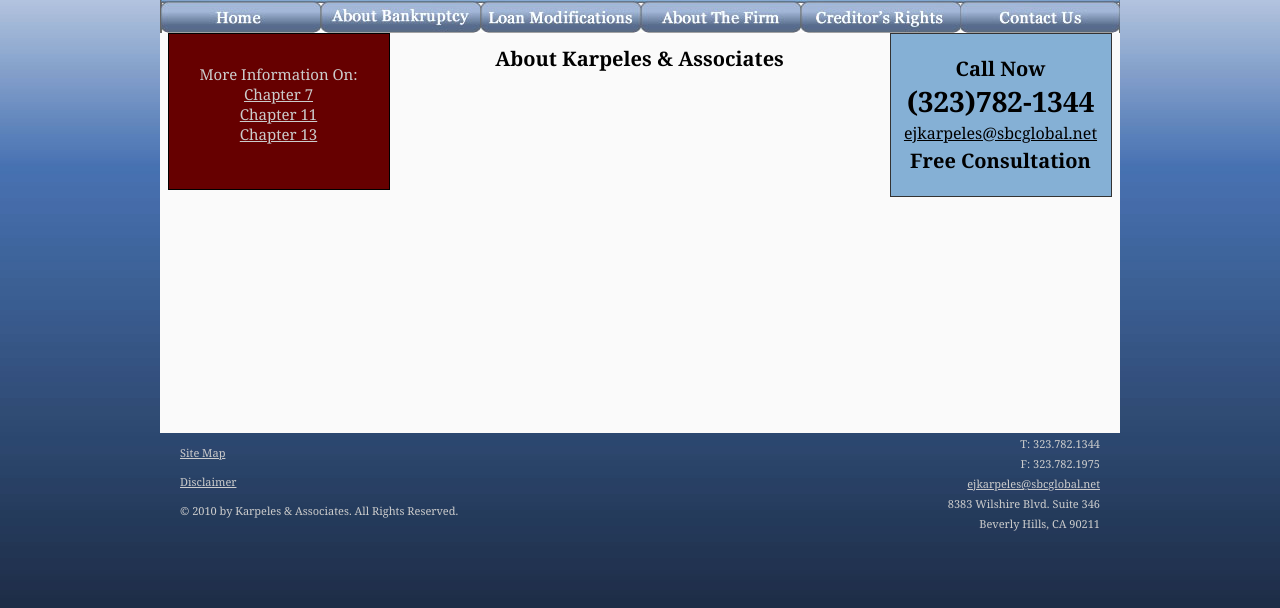
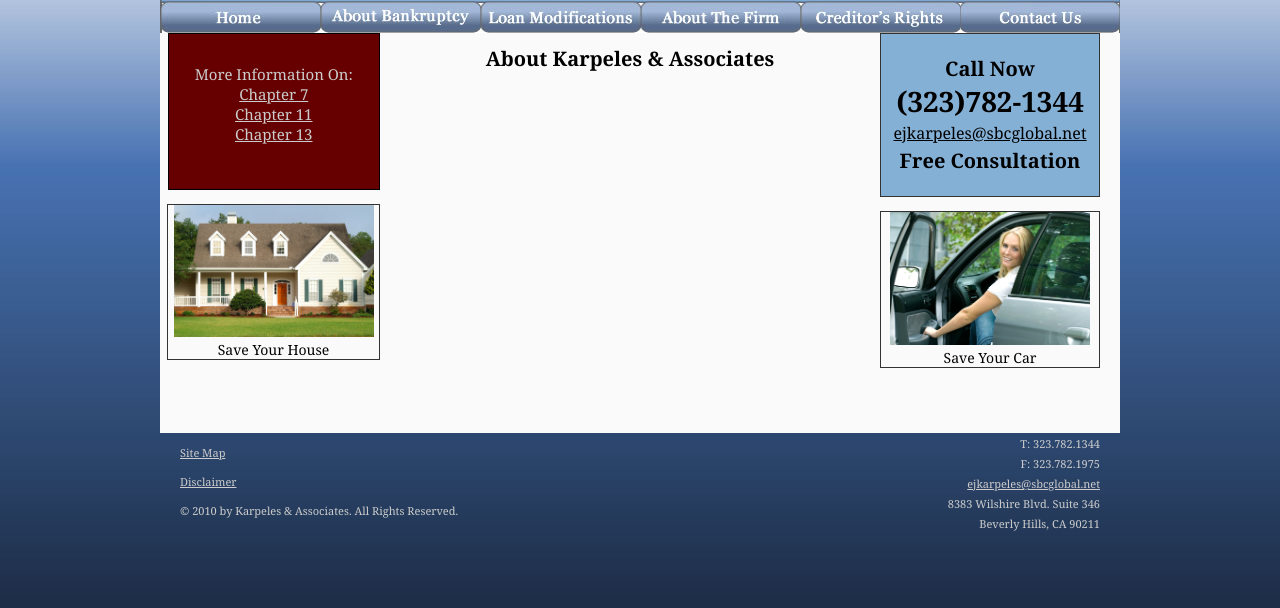
Before and after one commit to emlprime/karpelesbankruptcy, a Django app: template templates/about.html in a window 1280 px wide. Shown: the part 130-738 px from the top of the page. Run offline with Django 3.2, Linux system fonts and the light colour scheme; the template is opened without the code that fills it, so the values that code supplies are empty.

Commit message:
added save house and save car images to base template

```diff
--- a/site_media/stylesheets/base.css
+++ b/site_media/stylesheets/base.css
@@ -185,6 +185,24 @@
   margin-bottom: 0.5em;
 }
 
+#save_house, #save_car
+{
+  border: 1px solid #333333;
+  margin-top: 1em;
+  font-size: 14px;
+}
+
+#save_house
+{
+  margin-left: 0.5em;
+}
+
+
+#save_house img, #save_car img
+{
+  width: 200px;
+}
+
 #disclaimer h1
 {
   font-size:16px;
--- a/templates/base.html
+++ b/templates/base.html
@@ -42,12 +42,18 @@
 
     <div id="page" class="grid_16 alpha">
 
-	<div id="nav_2" class="grid_4 alpha">
+      <div class="grid_4 alpha">
+	<div id="nav_2">
 	  <p>More Information On:</p>
 	  <p><a href="/chapter_7/">Chapter 7</a></p>
 	  <p><a href="/chapter_11/">Chapter 11</a></p>
 	  <p><a href="/chapter_13/">Chapter 13</a></p>
 	</div>
+	<div id="save_house">
+	  <img src="/site_media/images/house.jpg" alt="Save Your House" />
+	  <p>Save Your House</p>
+	</div>
+      </div>
 
       <div class="grid_8" id="content">
 	{% block content %}
@@ -55,11 +61,19 @@
 	{% endblock %}
       </div>
 
-      <div id="contact_bar" class="grid_4 omega">
+      <div class="grid_4 omega">
+      <div id="contact_bar">
 	<h3>Call Now</h3>
 	<h1>(323)782-1344</h1>
 	<p><a href="mailto:ejkarpeles@sbcglobal.net">ejkarpeles@sbcglobal.net</a></p>
 	<h3>Free Consultation</h3>
+	</div>
+
+	<div id="save_car">
+	  <img src="/site_media/images/car.jpg" alt="Save Your Car" />
+	  <p>Save Your Car</p>
+	</div>
+
       </div>
 
     </div>
```
Also changed, not shown: site_media/images/car.jpg (added), site_media/images/house.jpg (added).
